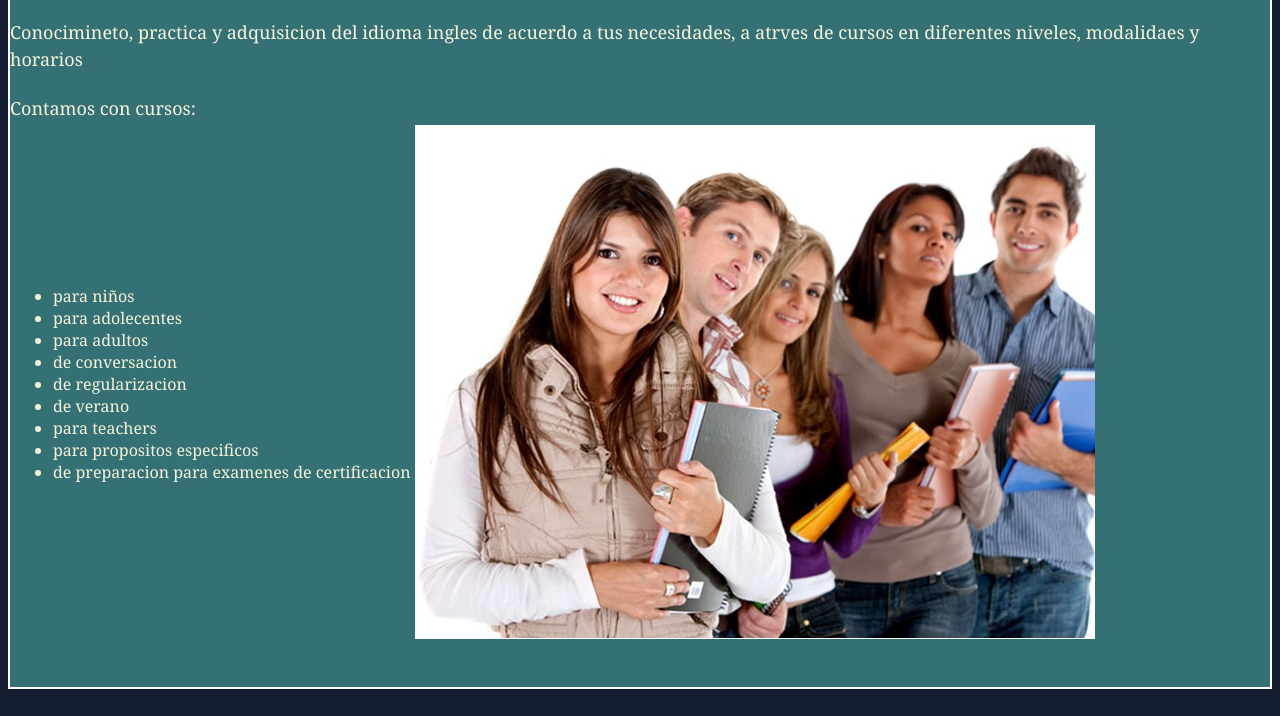
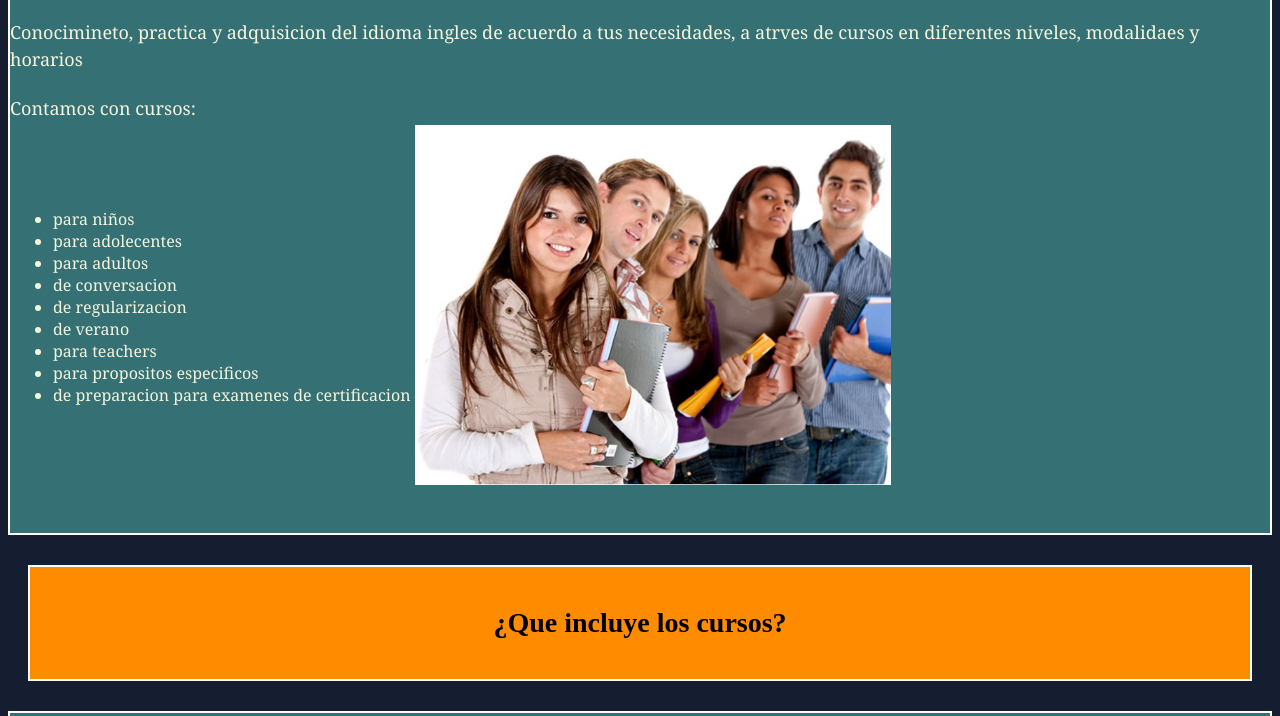
Before and after one commit to Raul5150/GDM-English-Institute, a website: page public/servicios.html in a window 1280 px wide. Shown: the part 560-1276 px from the top of the page. Drawn offline with Linux system fonts and the light colour scheme.

Commit message:
Commit correcion de imagen 2

```diff
--- a/public/servicios.html
+++ b/public/servicios.html
@@ -59,7 +59,7 @@
                             <li>de preparacion para examenes de certificacion</li>
                         </ul>
                     </td>
-                    <td><img src="Img/Alumnos.jpg" width="100%" alt="Alumnos"></td>
+                    <td><img src="Img/Alumnos.jpg" width="70%" height="50%" alt="Alumnos"></td>
 
                 </tr>
             </table>
```
Also changed, not shown: public/Css/main.css (line endings or trailing spaces).
